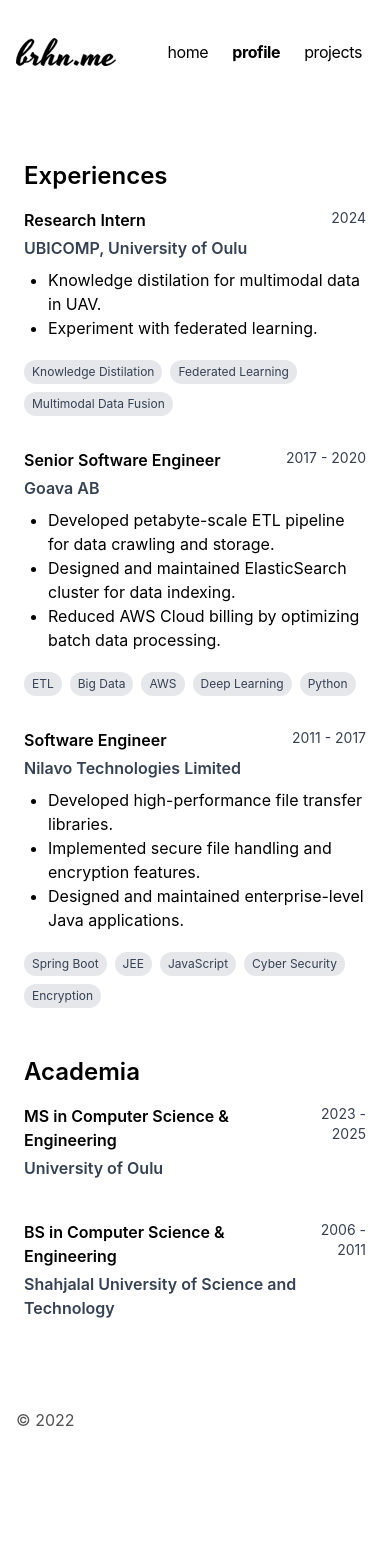
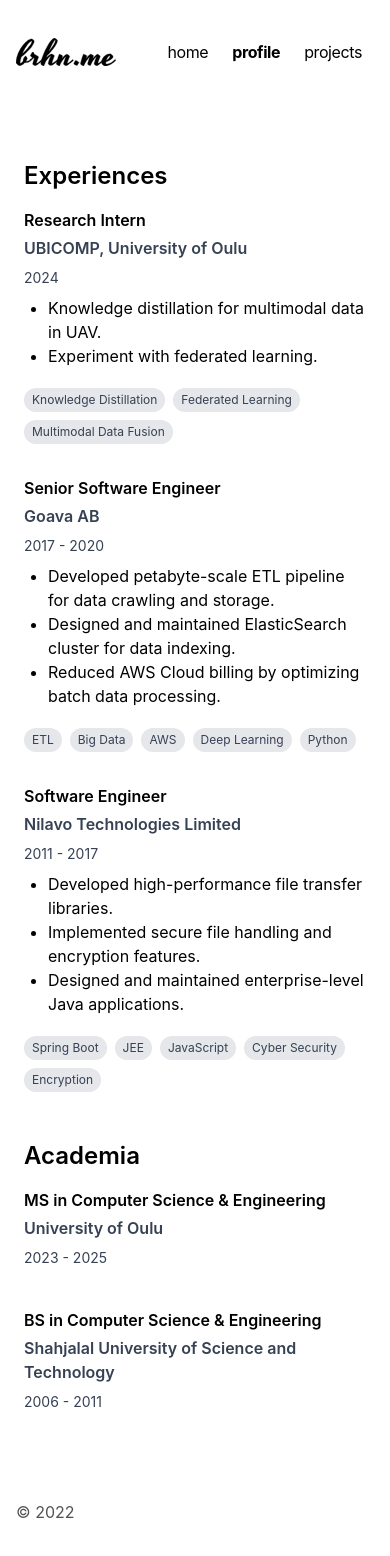
Before and after one commit to brhn-me/brhn.me, a Next.js app: page /profile in a window 390 px wide. Shown: the top 1556 px of the page. Before the commit the page ends 1496 px from the top, so only its background shows below. Built offline with nearby package versions, Linux system fonts and the light colour scheme.

Commit message:
fix dark mode issues and minor mobile issues

```diff
--- a/app/components/Badage.tsx
+++ b/app/components/Badge.tsx
@@ -3,7 +3,7 @@
 
 const Badge = ({ children }) => {
   return (
-    <span className="inline-block bg-gray-200 text-gray-700 text-xs px-2 py-1 rounded-full mr-2 mt-2">
+    <span className="inline-block bg-gray-200 dark:bg-gray-800 text-gray-700 dark:text-gray-300 text-xs px-2 py-1 rounded-full mr-2 mt-2">
       {children}
     </span>
   );
--- a/app/components/Projects.tsx
+++ b/app/components/Projects.tsx
@@ -1,7 +1,7 @@
 import Link from 'next/link';
 import { formatDate } from 'app/utils';
 import { getProjects } from 'app/data';
-import Badge from './Badage';
+import Badge from './Badge';
 import ArrowIconLink from 'app/components/ArrowIconLink';
 import {GITHUB_USERNAME} from 'app/config'
 
--- a/app/layout.tsx
+++ b/app/layout.tsx
@@ -12,7 +12,7 @@
   metadataBase: new URL(BASE_URL),
   title: {
     default: 'brhn.me',
-    template: '%s | K H M Burhan Uddin',
+    template: '%s | brhn.me',
   },
   description: 'This is personal website of K H M Burhan Uddin',
   openGraph: {
--- a/app/page.tsx
+++ b/app/page.tsx
@@ -23,7 +23,7 @@
           placeholder="blur"
           className="rounded-lg"
         />
-        <div className="mt-2 text-gray-700">The best view comes after the hardest climb!!</div>
+        <div className="mt-2 text-gray-700 dark:text-neutral-400 ">The best view comes after the hardest climb!!</div>
       </div>
     </section>
   );
--- a/app/profile/page.tsx
+++ b/app/profile/page.tsx
@@ -1,12 +1,68 @@
-// src/app/profile/page.tsx
 
-import Badge from 'app/components/Badage';
+import Badge from 'app/components/Badge';
 import React from 'react';
+
 
 export const metadata = {
   title: 'Profile',
   description: 'Profile of K H M Burhan Uddin',
 };
+
+
+function Details({ details }) {
+  return (
+    <ul className="list-disc ml-6 mb-3">
+      {details.map((detail, index) => (
+        <li key={index}>{detail}</li>
+      ))}
+    </ul>
+  );
+}
+
+
+function Date({ date }) {
+  return (
+    <div className="text-sm text-gray-700 dark:text-neutral-400 mb-2 sm:ml-4">
+      <p>{date}</p>
+    </div>
+  );
+}
+
+
+function Experience({ title, company, date, details, skills }) {
+  return (
+    <div className="experience-block mb-8">
+      <div className="block-header flex flex-col sm:flex-row justify-between items-start sm:items-center">
+        <div>
+          <h3 className="font-semibold mb-1">{title}</h3>
+          <p className="text-gray-700 font-semibold mb-2 dark:text-neutral-200">{company}</p>
+        </div>
+        <Date date={date} />
+      </div>
+      <Details details={details} />
+      <div className="mb-3">
+        {skills.map((skill, index) => (
+          <Badge key={index}>{skill}</Badge>
+        ))}
+      </div>
+    </div>
+  );
+}
+
+
+function Academic({ degree, institution, date }) {
+  return (
+    <div className="academia-block mb-8">
+      <div className="block-header flex flex-col sm:flex-row justify-between items-start sm:items-center">
+        <div>
+          <h3 className="font-semibold mb-1">{degree}</h3>
+          <p className="text-gray-700 font-semibold mb-2 dark:text-neutral-200">{institution}</p>
+        </div>
+        <Date date={date} />
+      </div>
+    </div>
+  );
+}
 
 export default function Profile() {
   return (
@@ -14,106 +70,52 @@
       {/* Experiences Section */}
       <div className="mb-12">
         <h2 className="font-semibold text-2xl mb-4">Experiences</h2>
-        {/* UBICOMP */}
-        <div className="experience-block mb-8">
-          <div className="block-header flex justify-between items-start">
-            <div>
-              <h3 className="font-semibold mb-1">Research Intern</h3>
-              <p className="text-gray-700 font-semibold mb-2">UBICOMP, University of Oulu</p>
-            </div>
-            <div className="text-right text-sm text-gray-700">
-              <p>2024</p>
-            </div>
-          </div>
-          <ul className="list-disc ml-6 mb-3">
-            <li>Knowledge distilation for multimodal data in UAV.</li>
-            <li>Experiment with federated learning.</li>
-          </ul>
-          <div className="mb-3">
-            <Badge>Knowledge Distilation</Badge>
-            <Badge>Federated Learning</Badge>
-            <Badge>Multimodal Data Fusion</Badge>
-          </div>
-        </div>
-        {/* Goava AB Experience */}
-        <div className="experience-block mb-8">
-          <div className="block-header flex justify-between items-start">
-            <div>
-              <h3 className="font-semibold mb-1">Senior Software Engineer</h3>
-              <p className="text-gray-700 font-semibold mb-2">Goava AB</p>
-            </div>
-            <div className="text-right text-sm text-gray-700">
-              <p>2017 - 2020</p>
-            </div>
-          </div>
-          <ul className="list-disc ml-6 mb-3">
-            <li>Developed petabyte-scale ETL pipeline for data crawling and storage.</li>
-            <li>Designed and maintained ElasticSearch cluster for data indexing.</li>
-            <li>Reduced AWS Cloud billing by optimizing batch data processing.</li>
-          </ul>
-          <div className="mb-3">
-            <Badge>ETL</Badge>
-            <Badge>Big Data</Badge>
-            <Badge>AWS</Badge>
-            <Badge>Deep Learning</Badge>
-            <Badge>Python</Badge>
-          </div>
-        </div>
-
-        {/* Nilavo Technologies Experience */}
-        <div className="experience-block mb-8">
-          <div className="block-header flex justify-between items-start">
-            <div>
-              <h3 className="font-semibold mb-1">Software Engineer</h3>
-              <p className="text-gray-700 font-semibold mb-2">Nilavo Technologies Limited</p>
-            </div>
-            <div className="text-right text-sm text-gray-700">
-              <p>2011 - 2017</p>
-            </div>
-          </div>
-          <ul className="list-disc ml-6 mb-3">
-            <li>Developed high-performance file transfer libraries.</li>
-            <li>Implemented secure file handling and encryption features.</li>
-            <li>Designed and maintained enterprise-level Java applications.</li>
-          </ul>
-          <div className="mb-3">
-            <Badge>Spring Boot</Badge>
-            <Badge>JEE</Badge>
-            <Badge>JavaScript</Badge>
-            <Badge>Cyber Security</Badge>
-            <Badge>Encryption</Badge>
-          </div>
-        </div>
+        <Experience
+          title="Research Intern"
+          company="UBICOMP, University of Oulu"
+          date="2024"
+          details={[
+            'Knowledge distillation for multimodal data in UAV.',
+            'Experiment with federated learning.'
+          ]}
+          skills={['Knowledge Distillation', 'Federated Learning', 'Multimodal Data Fusion']}
+        />
+        <Experience
+          title="Senior Software Engineer"
+          company="Goava AB"
+          date="2017 - 2020"
+          details={[
+            'Developed petabyte-scale ETL pipeline for data crawling and storage.',
+            'Designed and maintained ElasticSearch cluster for data indexing.',
+            'Reduced AWS Cloud billing by optimizing batch data processing.'
+          ]}
+          skills={['ETL', 'Big Data', 'AWS', 'Deep Learning', 'Python']}
+        />
+        <Experience
+          title="Software Engineer"
+          company="Nilavo Technologies Limited"
+          date="2011 - 2017"
+          details={[
+            'Developed high-performance file transfer libraries.',
+            'Implemented secure file handling and encryption features.',
+            'Designed and maintained enterprise-level Java applications.'
+          ]}
+          skills={['Spring Boot', 'JEE', 'JavaScript', 'Cyber Security', 'Encryption']}
+        />
       </div>
       {/* Academia Section */}
       <div className="mb-12">
         <h2 className="font-semibold text-2xl mb-4">Academia</h2>
-
-        {/* University of Oulu */}
-        <div className="academia-block mb-8">
-          <div className="block-header flex justify-between items-start">
-            <div>
-              <h3 className="font-semibold mb-1">MS in Computer Science & Engineering</h3>
-              <p className="text-gray-700 font-semibold mb-2">University of Oulu</p>
-            </div>
-            <div className="text-right text-sm text-gray-700">
-              <p>2023 - 2025</p>
-            </div>
-          </div>
-        </div>
-
-        {/* Shahjalal University of Science and Technology */}
-        <div className="academia-block mb-8">
-          <div className="block-header flex justify-between items-start">
-            <div>
-              <h3 className="font-semibold mb-1">BS in Computer Science & Engineering</h3>
-              <p className="text-gray-700 font-semibold mb-2">Shahjalal University of Science and Technology</p>
-            </div>
-            <div className="text-right text-sm text-gray-700">
-              <p>2006 - 2011</p>
-            </div>
-          </div>
-        </div>
+        <Academic
+          degree="MS in Computer Science & Engineering"
+          institution="University of Oulu"
+          date="2023 - 2025"
+        />
+        <Academic
+          degree="BS in Computer Science & Engineering"
+          institution="Shahjalal University of Science and Technology"
+          date="2006 - 2011"
+        />
       </div>
     </section>
   );
--- a/app/projects/[slug]/page.tsx
+++ b/app/projects/[slug]/page.tsx
@@ -2,7 +2,7 @@
 
 import { notFound } from 'next/navigation'
 import { CustomMDX } from 'app/components/mdx'
-import Badge from 'app/components/Badage'
+import Badge from 'app/components/Badge'
 import { formatDate} from 'app/utils'
 import { BASE_URL, GITHUB_USERNAME } from 'app/config'
 import { getProjects } from 'app/data'
```
